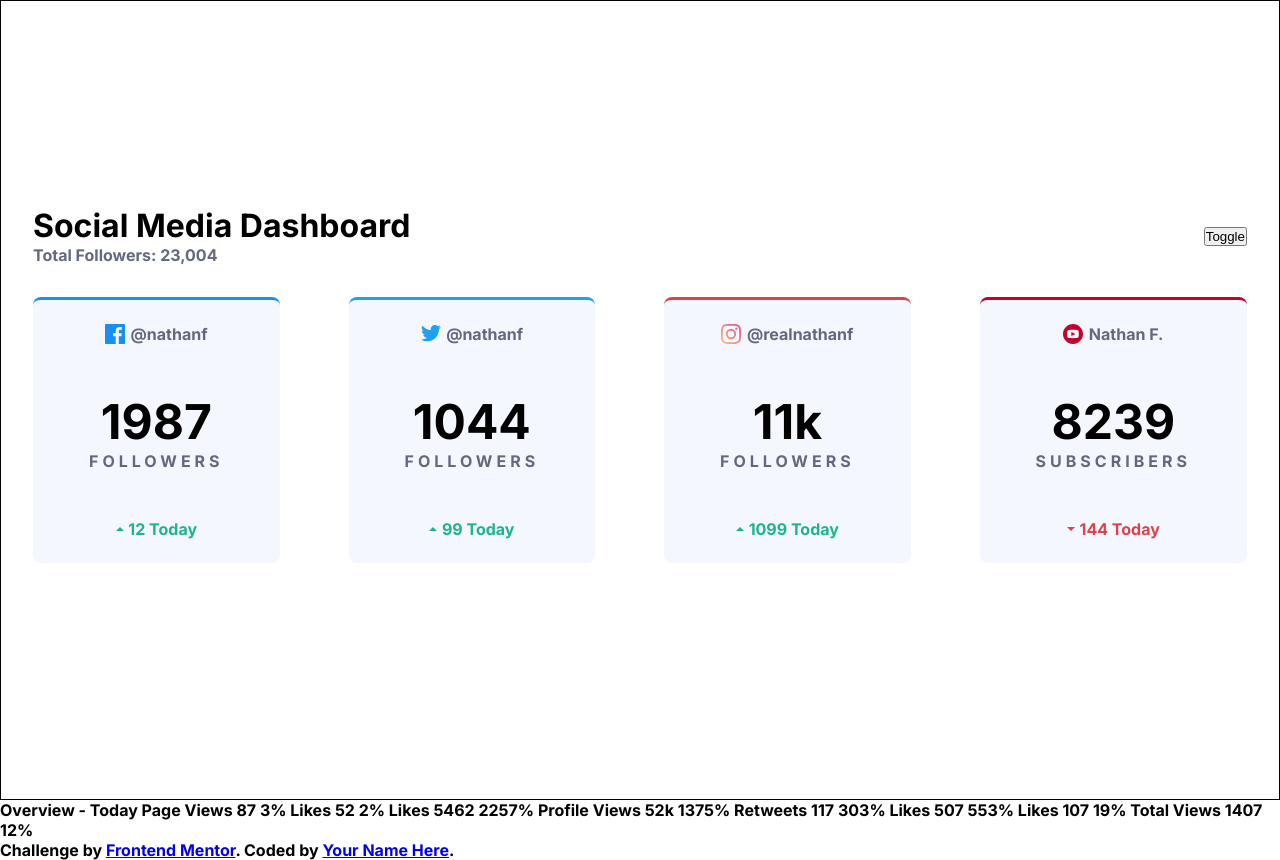
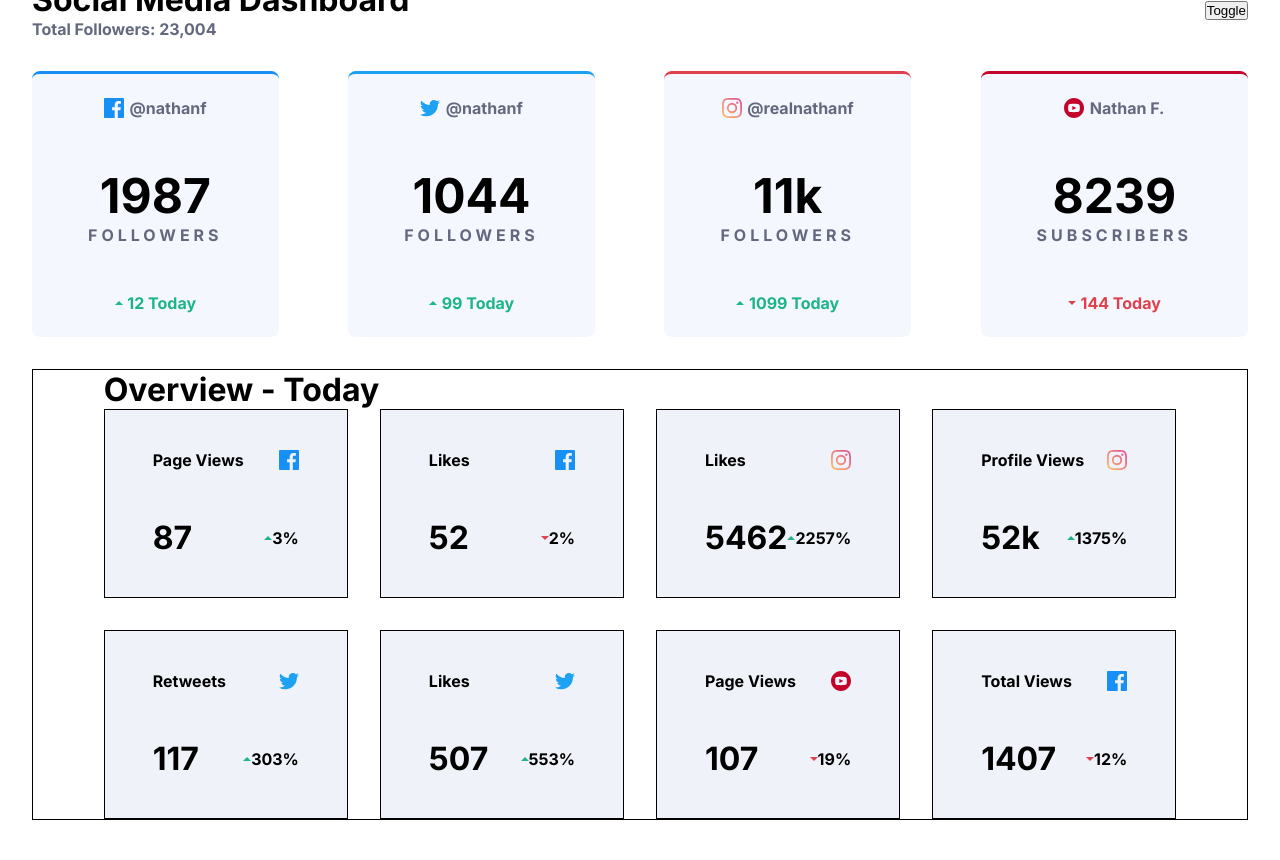
Before and after one commit to Aayush895/Social-Media-Dashboard-Switcher, a plain HTML site: page index.html in a window 1280 px wide. After the commit the page ends 836 px from the top, so only its background shows below. Drawn offline with Linux system fonts and the light colour scheme.

Commit message:
Overview basic layout done

```diff
--- a/index.html
+++ b/index.html
@@ -43,7 +43,6 @@
           </div>
         </div>
 
-
         <div id="x-follower">
           <div class="socials">
             <div class="account">
@@ -80,7 +79,6 @@
           </div>
         </div>
 
-
         <div id="yt-follower">
           <div class="socials">
             <div class="account">
@@ -99,50 +97,131 @@
           </div>
         </div>
 
+      </div>
 
+      <div id="overview-container">
+        <div>
+        <header class="header-container">
+          <h1>Overview - Today</h1>
+        </header>
+        <div id="overviews">
+
+          <div class="overview overview-1">
+            <div class="header">
+              <p>Page Views</p>
+              <img src="images/icon-facebook.svg" alt="">
+            </div>
+            <div class="stats">
+              <h1>87</h1>
+              <div>
+                <img src="images/icon-up.svg" alt="">
+                <p>3%</p>
+              </div>
+            </div>
+          </div>
+
+          <div class="overview overview-2">
+            <div class="header">
+              <p>Likes</p>
+              <img src="images/icon-facebook.svg" alt="">
+            </div>
+            <div class="stats">
+              <h1>52</h1>
+              <div>
+                <img src="images/icon-down.svg" alt="">
+                <p>2%</p>
+              </div>
+            </div>
+          </div>
+
+          <div class="overview overview-3">
+            <div class="header">
+              <p>Likes</p>
+              <img src="images/icon-instagram.svg" alt="">
+            </div>
+            <div class="stats">
+              <h1>5462</h1>
+              <div>
+                <img src="images/icon-up.svg" alt="">
+                <p>2257%</p>
+              </div>
+            </div>
+          </div>
+
+          <div class="overview overview-4">
+            <div class="header">
+              <p>Profile Views</p>
+              <img src="images/icon-instagram.svg" alt="">
+            </div>
+            <div class="stats">
+              <h1>52k</h1>
+              <div>
+                <img src="images/icon-up.svg" alt="">
+                <p>1375%</p>
+              </div>
+            </div>
+          </div>
+
+          <div class="overview overview-5">
+            <div class="header">
+              <p>Retweets</p>
+              <img src="images/icon-twitter.svg" alt="">
+            </div>
+            <div class="stats">
+              <h1>117</h1>
+              <div>
+                <img src="images/icon-up.svg" alt="">
+                <p>303%</p>
+              </div>
+            </div>
+          </div>
+
+          <div class="overview overview-6">
+            <div class="header">
+              <p>Likes</p>
+              <img src="images/icon-twitter.svg" alt="">
+            </div>
+            <div class="stats">
+              <h1>507</h1>
+              <div>
+                <img src="images/icon-up.svg" alt="">
+                <p>553%</p>
+              </div>
+            </div>
+          </div>
+
+          <div class="overview overview-7">
+            <div class="header">
+              <p>Page Views</p>
+              <img src="images/icon-youtube.svg" alt="">
+            </div>
+            <div class="stats">
+              <h1>107</h1>
+              <div>
+                <img src="images/icon-down.svg" alt="">
+                <p>19%</p>
+              </div>
+            </div>
+          </div>
+
+          <div class="overview overview-8">
+            <div class="header">
+              <p>Total Views</p>
+              <img src="images/icon-facebook.svg" alt="">
+            </div>
+            <div class="stats">
+              <h1>1407</h1>
+              <div>
+                <img src="images/icon-down.svg" alt="">
+                <p>12%</p>
+              </div>
+            </div>
+          </div>
+
+        </div>
       </div>
     </div>
+  </div>
   </main>
-
-
-
-  Overview - Today
-
-  Page Views
-  87
-  3%
-
-  Likes
-  52
-  2%
-
-  Likes
-  5462
-  2257%
-
-  Profile Views
-  52k
-  1375%
-
-  Retweets
-  117
-  303%
-
-  Likes
-  507
-  553%
-
-  Likes
-  107
-  19%
-
-  Total Views
-  1407
-  12%
-
-  <div class="attribution">
-    Challenge by <a href="https://www.frontendmentor.io?ref=challenge" target="_blank">Frontend Mentor</a>.
-    Coded by <a href="#">Your Name Here</a>.
-  </div>
 </body>
 </html>
--- a/styles.css
+++ b/styles.css
@@ -31,7 +31,6 @@ main {
   display: flex;
   justify-content: center;
   align-items: center;
-  border: 1px solid;
 }
 
 #media-container {
@@ -127,3 +126,45 @@ header {
 #yt-follower .follower-increment > p {
   color: var(--Bright-Red);
 }
+
+#overview-container {
+  display: flex;
+  justify-content: space-around;
+  align-items: center;
+  flex-direction: column;
+  border: 1px solid;
+}
+
+.header-container {
+  text-align: left;
+}
+
+#overviews {
+  display: grid;
+  grid-template-columns: repeat(4, 2fr);
+  grid-gap: 2rem;
+}
+
+.overview {
+  border: 1px solid;
+  padding: 2.5rem 3rem;
+  background-color: var(--Light-Grayish-Blue);
+}
+
+.overview > .header {
+  display: flex;
+  justify-content: space-between;
+  align-items: center;
+  margin-bottom: 3rem;
+}
+
+.overview > .stats {
+  display: flex;
+  justify-content: space-between;
+  align-items: center;
+}
+
+.overview > .stats > div {
+  display: flex;
+  align-items: center;
+}
```
